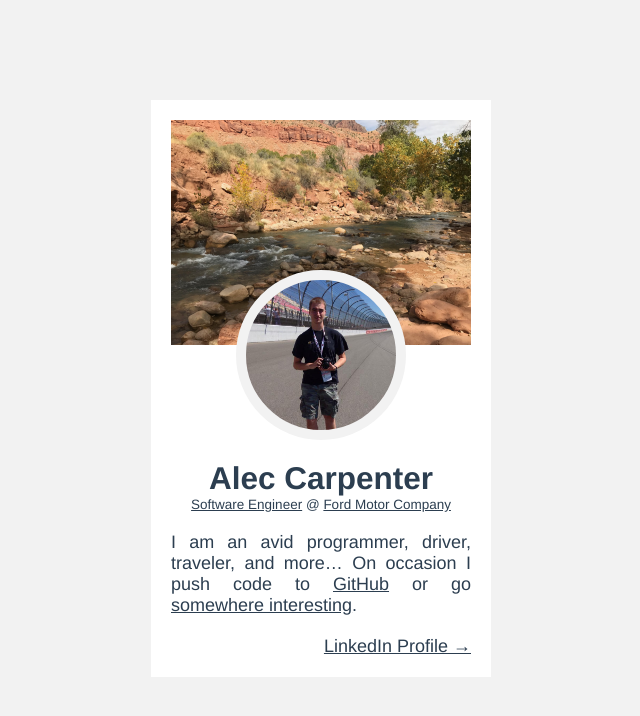
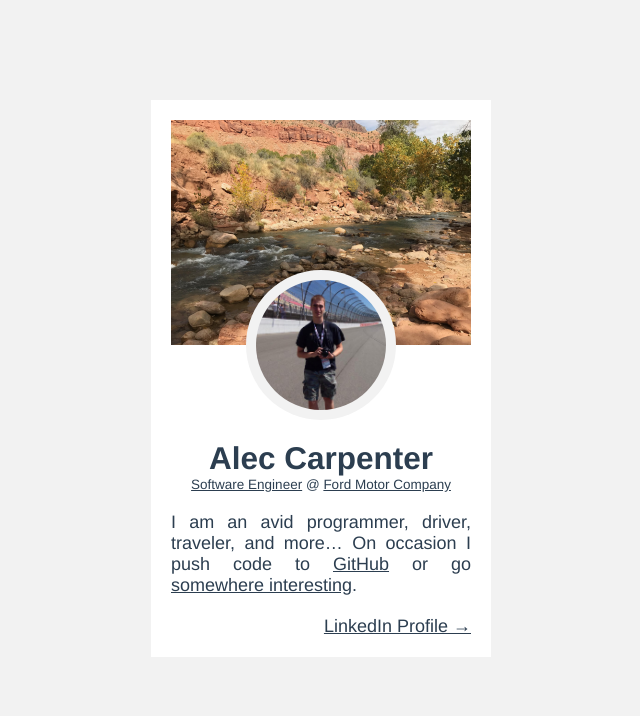
Before and after one commit to alecgunnar/alecgunnar.com, a Vue app: page /#/ in a window 1280 px wide. Shown: the top 716 px of the page, without its empty margins (319-959 px from the left). Built offline with nearby package versions, Linux system fonts and the light colour scheme.

Commit message:
Centers the circle photo vertically on the bottom edge of the large photo

```diff
--- a/src/components/Introduction.vue
+++ b/src/components/Introduction.vue
@@ -4,7 +4,9 @@
       <div class="portrait__description">Zion National Park, Utah, U.S.A.</div>
     </section>
     <header class="me">
-      <div class="me__photo"></div>
+      <div class="me__photoFrame">
+        <div class="me__photo"></div>
+      </div>
       <h1 class="me__name">Alec Carpenter</h1>
       <div class="me__position"><a href="https://en.wikipedia.org/wiki/Software_engineer">Software Engineer</a> @ <a href="https://www.ford.com/">Ford Motor Company</a></div>
     </header>
@@ -40,16 +42,26 @@ export default {
     margin: -25% 0 0;
   }
 
+  .me__photoFrame,
+  .me__photo {
+    border-radius: 100%;
+  }
+
+  .me__photoFrame {
+    background-color: darken(#FFF, 5%);
+    width: 50%;
+    padding: 10px;
+    margin: 0 auto;
+    box-sizing: border-box;
+  }
+
   .me__photo {
     background-image: url("../assets/images/me.jpg");
     background-repeat: no-repeat;
     background-position: center top;
     background-size: 100%;
-    border: 10px solid darken(#FFF, 5%);
-    border-radius: 100%;
-    width: 50%;
-    padding-bottom: 50%;
-    margin: 0 auto;
+    width: 100%;
+    padding-bottom: 100%;
   }
 
   .me__name,
```
